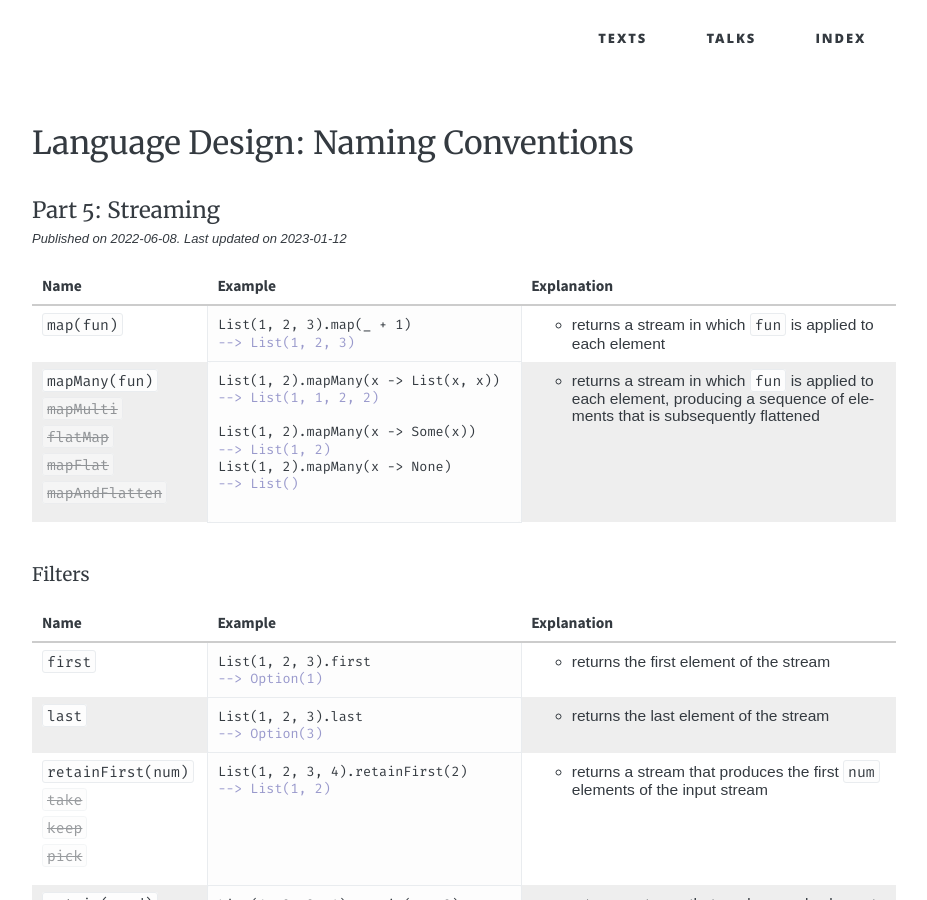
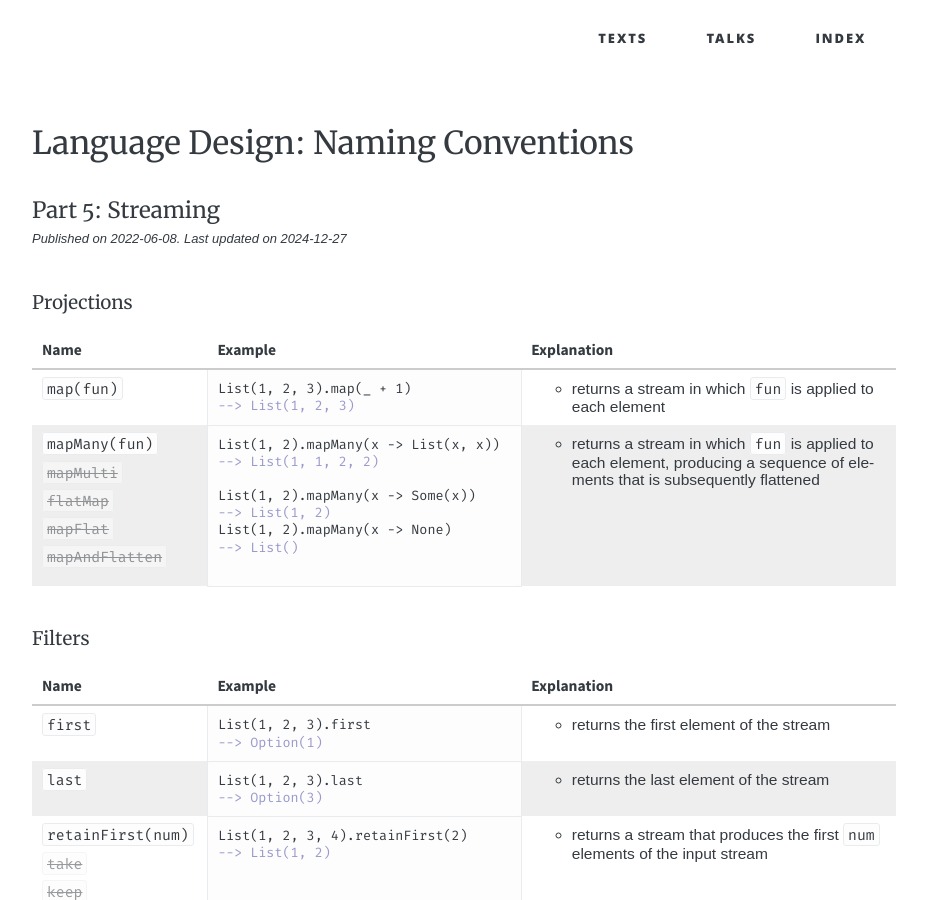
Before and after one commit to soc/soc.me, a Jekyll site: the page built from _languages/naming-conventions-streaming.md, in a window 1280 px wide and 900 px high. Shown: the whole window, without its empty margins (176-1103 px from the left). Built offline with Jekyll 4.4.1, drawn with Linux system fonts in a browser that asks for light colours; some web fonts are replaced.

Commit message:
update "Naming Conventions – Part 5: Streaming"

```diff
--- a/_languages/naming-conventions-streaming.md
+++ b/_languages/naming-conventions-streaming.md
@@ -1,10 +1,12 @@
 ---
 title:  "Language Design: Naming Conventions – Part 5: Streaming"
 date:   2022-06-08
-update: 2023-01-12
+update: 2024-12-27
 page_previous_title: "Naming Conventions – Part 4: Lookup"
 page_previous_url:   "naming-conventions-lookup"
 ---
+
+#### Projections
 
 <table class="table-medium">
   <thead>
```
